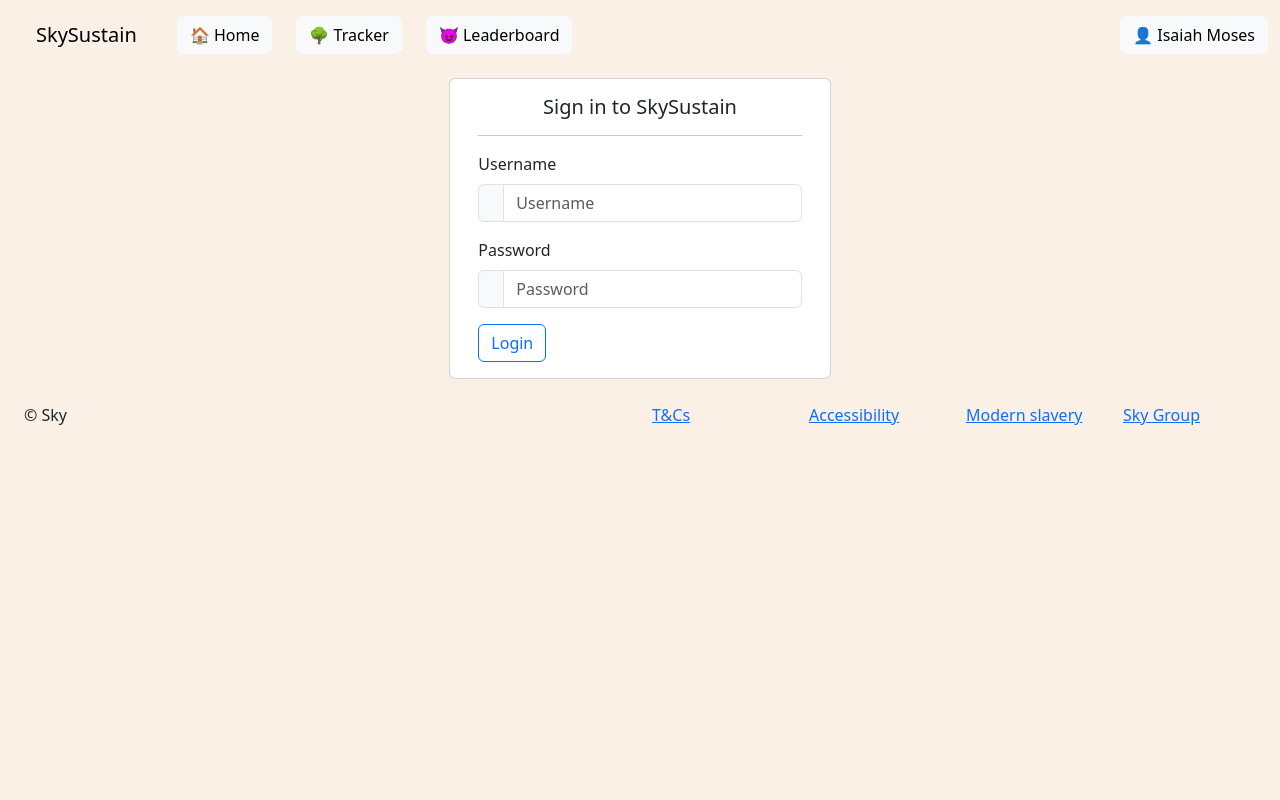
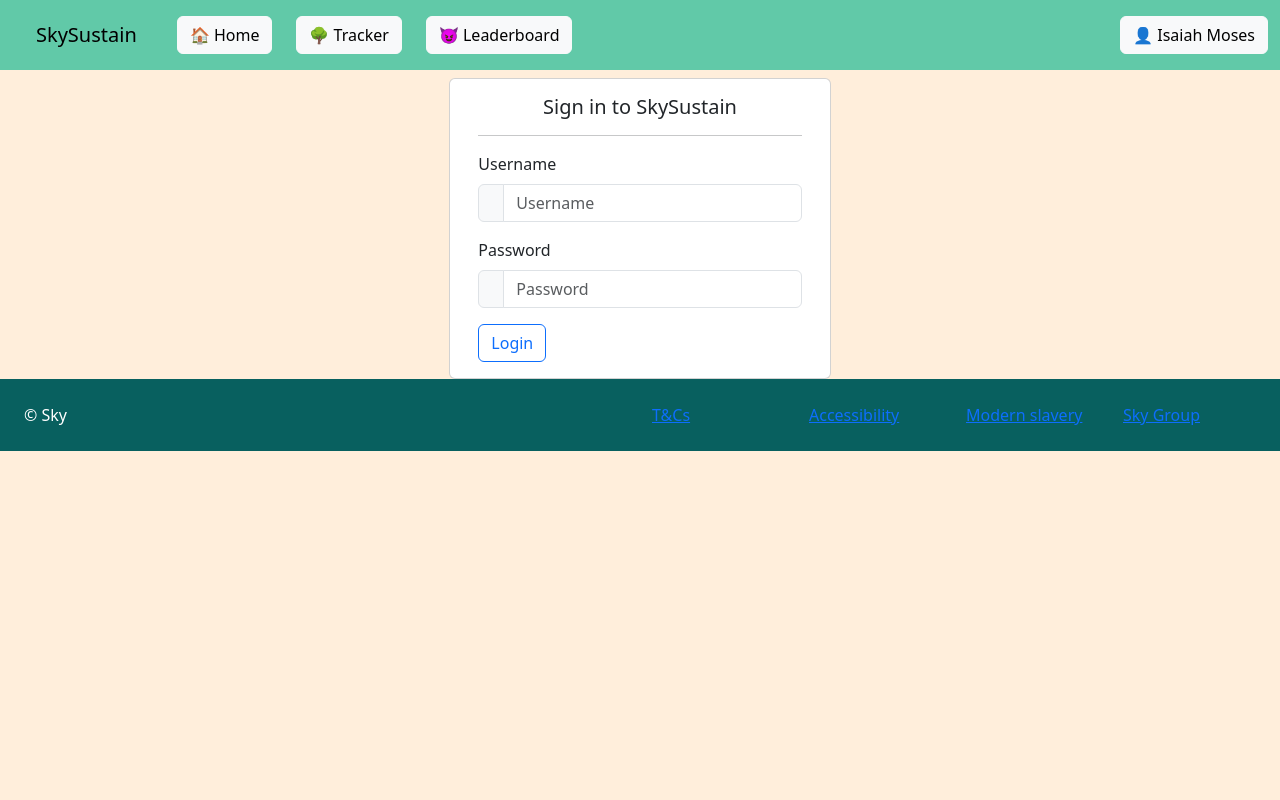
Before and after one commit to mahsan2002/4Loop, a Flask app: page /login in a window 1280 px wide. Run offline with Flask 3, Linux system fonts and the light colour scheme.

Commit message:
EDIT: Updated main styles and login.html style page

```diff
--- a/GIT_Starter_Flask_App/application/static/Login_Styles.css
+++ /dev/null
@@ -1,4 +0,0 @@
-body {
-    background-color: #FFEEDB;
-    color: #4c5b61;
-}
--- a/GIT_Starter_Flask_App/application/static/main_styles.css
+++ b/GIT_Starter_Flask_App/application/static/main_styles.css
@@ -1,3 +1,24 @@
 body {
-    background-color: linen;
+    background-color: #FFEEDB;
+    color: #4c5b61;
+    margin: 0;
+    padding: 0;
+    display: flex;
+    flex-direction: column;
+    min-height: 100vh;
 }
+
+#navbar {
+    background-color: #61C9A8;
+}
+
+.nav-btn {
+    margin: 0 5px;
+}
+
+
+
+#footer {
+    background-color: #08605f;
+    color: white;
+}
```
